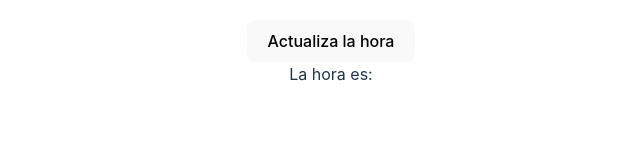
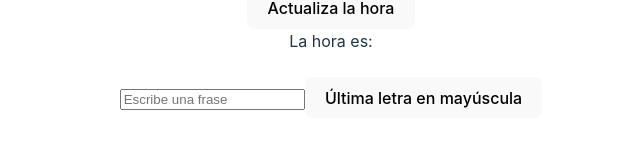
Before and after one commit to Aluonam/pt_v19_prueba2, a React (Vite) app: page / in a window 1280 px wide. Shown: the part 375-524 px from the top of the page, without its empty margins (309-949 px from the left). Built offline with nearby package versions, Linux system fonts and the light colour scheme; no server answers.

Commit message:
feat: input and button

```diff
--- a/src/App.tsx
+++ b/src/App.tsx
@@ -1,6 +1,7 @@
 
 import './App.css'
 import Clock from './components/Clock'
+import LastLetter from './components/LastLetter'
 import UsersTable from './components/UsersTable'
 
 function App() {
@@ -11,6 +12,8 @@ function App() {
         <UsersTable></UsersTable>
         <br></br>
         <Clock></Clock>
+        <br></br>
+        <LastLetter></LastLetter>
       </div>
 
     </>
--- /dev/null
+++ b/src/components/LastLetter.tsx
@@ -0,0 +1,13 @@
+
+
+const LastLetter = () => {
+  return (
+    <div>
+        <input placeholder="Escribe una frase"></input>
+        <button>Última letra en mayúscula</button>
+        <br></br>
+    </div>
+  )
+}
+
+export default LastLetter
```
Also changed, not shown: 1 other file (tests, documents, lock files or other folders).
